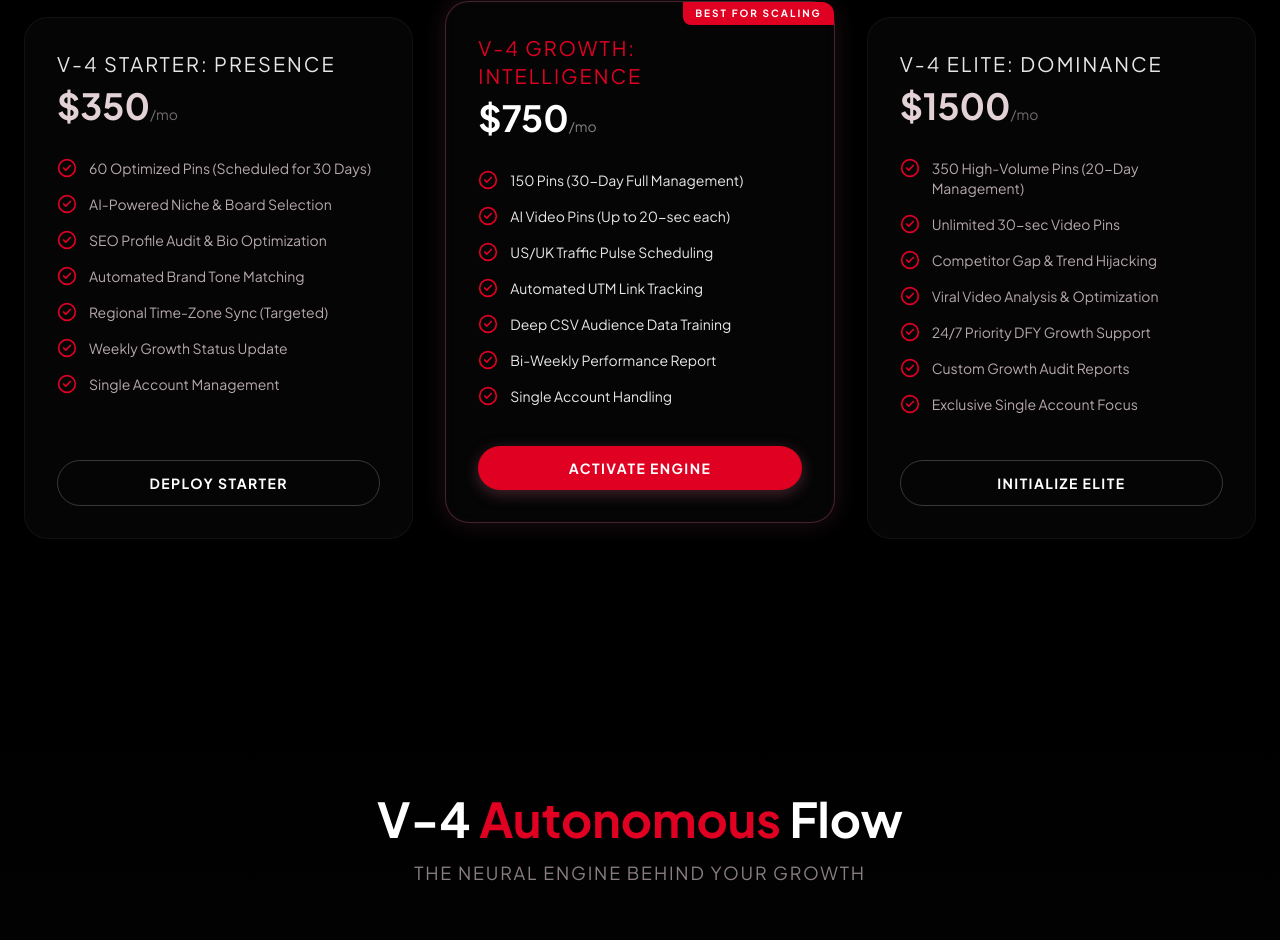
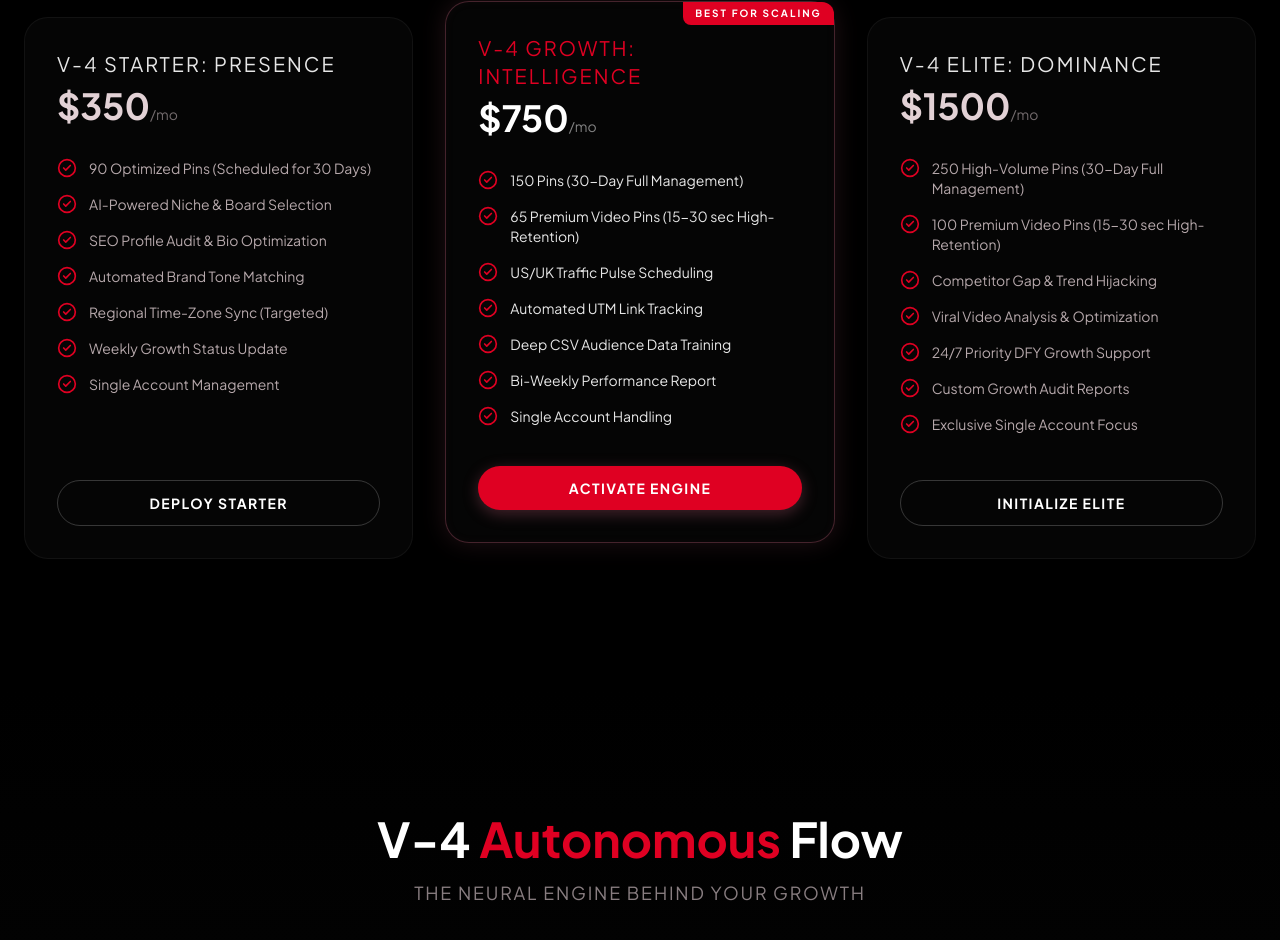
Before and after one commit to sadafshahab97/Pinterest-Automation-V2, a Next.js app: page / in a window 1280 px wide. Shown: the part 1850-2790 px from the top of the page. Built offline with nearby package versions, Linux system fonts and the light colour scheme.

Commit message:
change features

```diff
--- a/app/components/ServiceTiers.tsx
+++ b/app/components/ServiceTiers.tsx
@@ -8,7 +8,7 @@ const tiers = [
     title: "V-4 Starter: Presence",
     price: "350",
     features: [
-      "60 Optimized Pins (Scheduled for 30 Days)",
+      "90 Optimized Pins (Scheduled for 30 Days)",
       "AI-Powered Niche & Board Selection",
       "SEO Profile Audit & Bio Optimization",
       "Automated Brand Tone Matching",
@@ -26,7 +26,7 @@ const tiers = [
     price: "750",
     features: [
       "150 Pins (30-Day Full Management)",
-      "AI Video Pins (Up to 20-sec each)",
+      "65 Premium Video Pins (15-30 sec High-Retention)",
       "US/UK Traffic Pulse Scheduling",
       "Automated UTM Link Tracking",
       "Deep CSV Audience Data Training",
@@ -42,8 +42,8 @@ const tiers = [
     title: "V-4 Elite: Dominance",
     price: "1500",
     features: [
-      "350 High-Volume Pins (20-Day Management)",
-      "Unlimited 30-sec Video Pins",
+      "250 High-Volume Pins (30-Day Full Management)",
+      "100 Premium Video Pins (15-30 sec High-Retention)",
       "Competitor Gap & Trend Hijacking",
       "Viral Video Analysis & Optimization",
       "24/7 Priority DFY Growth Support",
```
